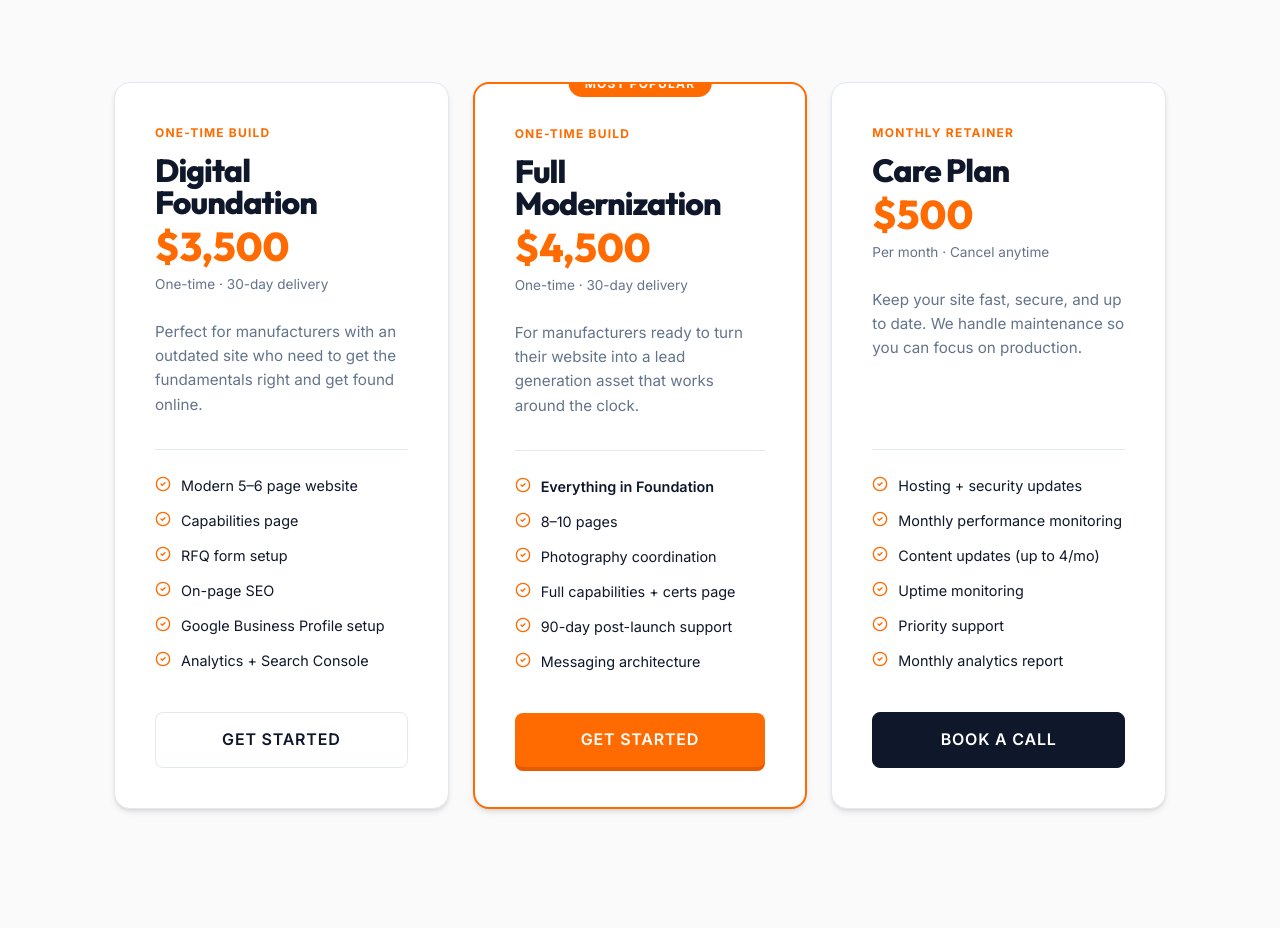
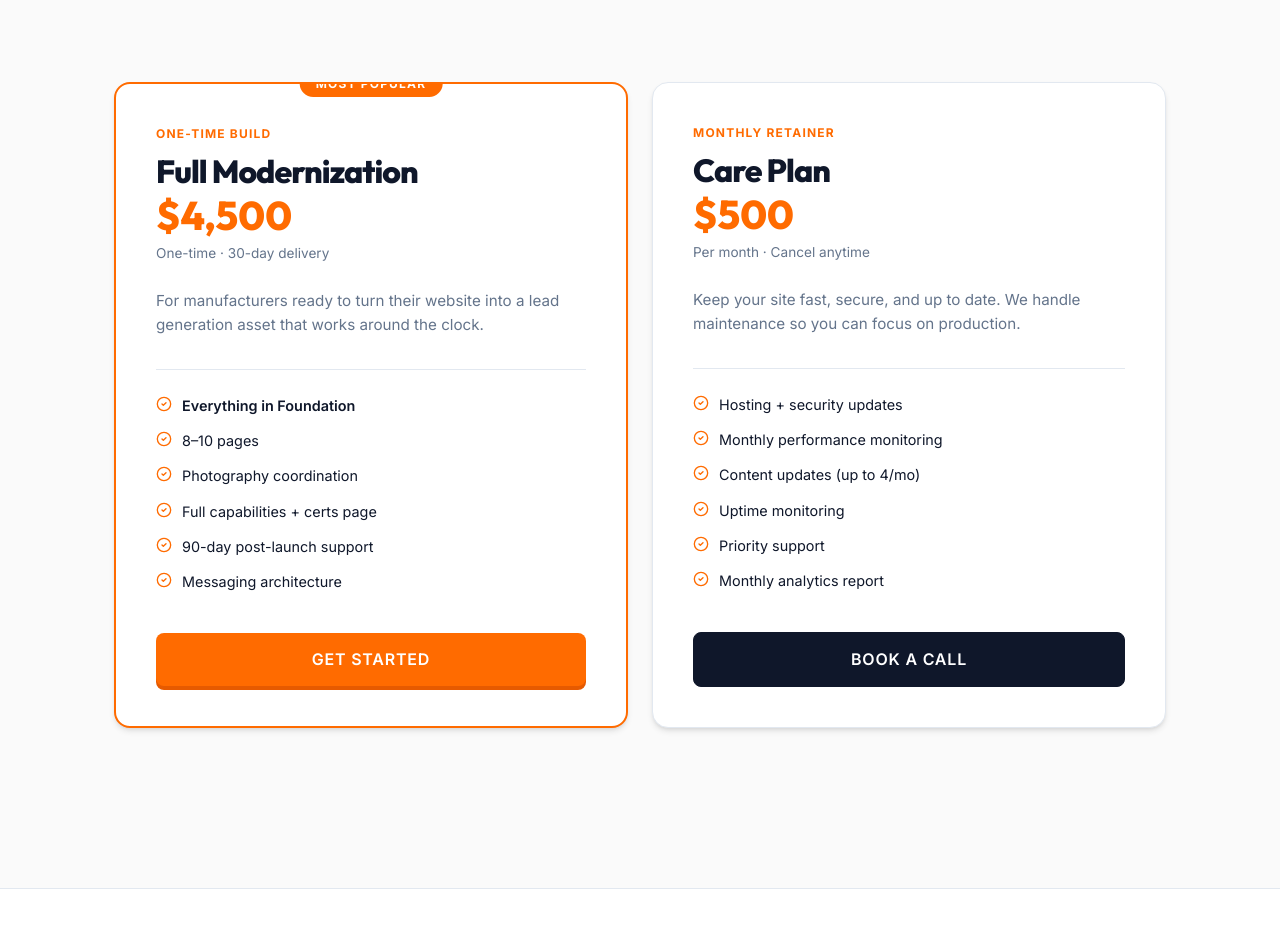
Before and after one commit to makerworkflows/makerwebstudios, a React (Vite) app: page / in a window 1280 px wide. Shown: the part 2765-3693 px from the top of the page. Built offline with nearby package versions, Linux system fonts and the light colour scheme.

Commit message:
chore: remove Digital Foundation pricing tier

```diff
--- a/src/pages/Home.jsx
+++ b/src/pages/Home.jsx
@@ -231,37 +231,6 @@ const Home = () => {
 
           <div className="bento-grid" style={{ gridTemplateColumns: "repeat(auto-fit, minmax(300px, 1fr))", alignItems: "stretch" }}>
 
-            {/* Digital Foundation Package */}
-            <div className="bento-card reveal-anim visible" style={{ display: "flex", flexDirection: "column" }}>
-               <div style={{ color: "var(--industrial-orange)", fontSize: "0.75rem", fontWeight: "700", textTransform: "uppercase", letterSpacing: "0.1em", marginBottom: "0.75rem" }}>
-                 One-Time Build
-               </div>
-               <h3 className="card-title-lg" style={{ color: "var(--text-dark)", fontSize: "2rem", marginBottom: "0.5rem", fontFamily: "'Outfit', sans-serif", fontWeight: "900", lineHeight: "1" }}>Digital Foundation</h3>
-               <div style={{ fontSize: "2.5rem", fontWeight: "900", fontFamily: "'Outfit', sans-serif", color: "var(--industrial-orange)", marginBottom: "0.5rem", lineHeight: "1" }}>
-                 $3,500
-               </div>
-               <div style={{ fontSize: "0.85rem", color: "var(--text-muted)", marginBottom: "1.5rem" }}>One-time · 30-day delivery</div>
-
-               <p style={{ color: "var(--text-muted)", marginBottom: "2rem", fontSize: "0.95rem", flex: 1 }}>
-                 Perfect for manufacturers with an outdated site who need to get the fundamentals right and get found online.
-               </p>
-
-               <ul style={{ listStyle: "none", padding: 0, marginBottom: "2.5rem", display: "flex", flexDirection: "column", gap: "0.75rem", borderTop: "1px solid var(--border-color)", paddingTop: "1.5rem" }}>
-                 {[
-                   "Modern 5–6 page website", "Capabilities page", "RFQ form setup",
-                   "On-page SEO", "Google Business Profile setup", "Analytics + Search Console"
-                 ].map((feat, i) => (
-                   <li key={i} style={{ display: "flex", alignItems: "flex-start", gap: "10px", fontSize: "0.9rem", color: "var(--text-dark)" }}>
-                     <CheckCircle2 size={16} color="var(--industrial-orange)" style={{ flexShrink: 0, marginTop: "2px" }} />
-                     <span>{feat}</span>
-                   </li>
-                 ))}
-               </ul>
-               <a href="https://buy.stripe.com/00w28q5V5dad6v1fLJ87K02" target="_blank" rel="noopener noreferrer" className="btn btn-secondary" style={{ width: "100%" }}>
-                 Get Started
-               </a>
-            </div>
-
             {/* Full Modernization Package (Featured) */}
             <div className="bento-card reveal-anim visible" style={{ border: "2px solid var(--industrial-orange)", position: "relative", display: "flex", flexDirection: "column" }}>
                <div style={{ position: "absolute", top: "-14px", left: "50%", transform: "translateX(-50%)", background: "var(--industrial-orange)", color: "white", padding: "4px 16px", borderRadius: "100px", fontSize: "0.75rem", fontWeight: "700", textTransform: "uppercase", letterSpacing: "0.1em", whiteSpace: "nowrap" }}>
```
